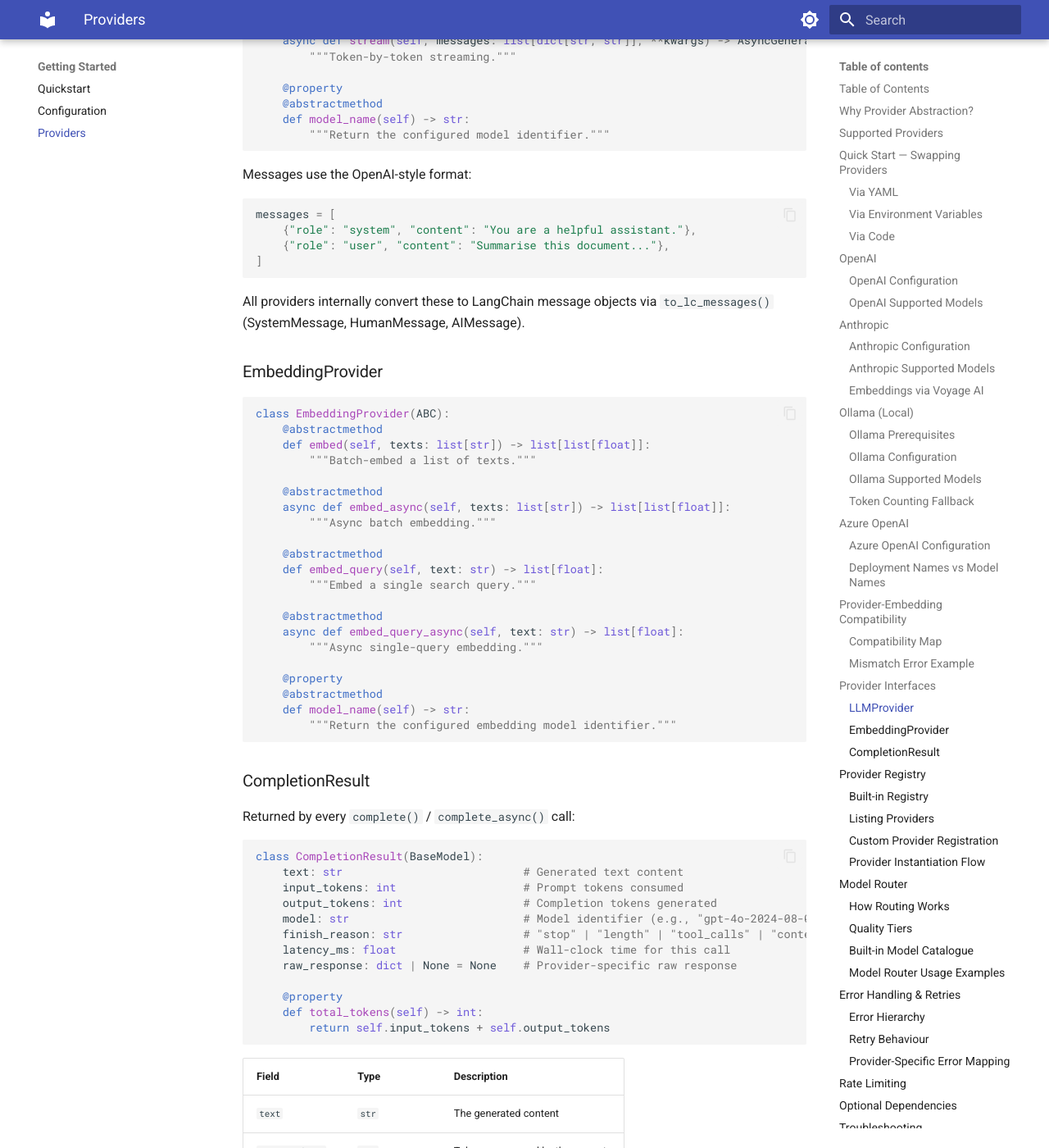
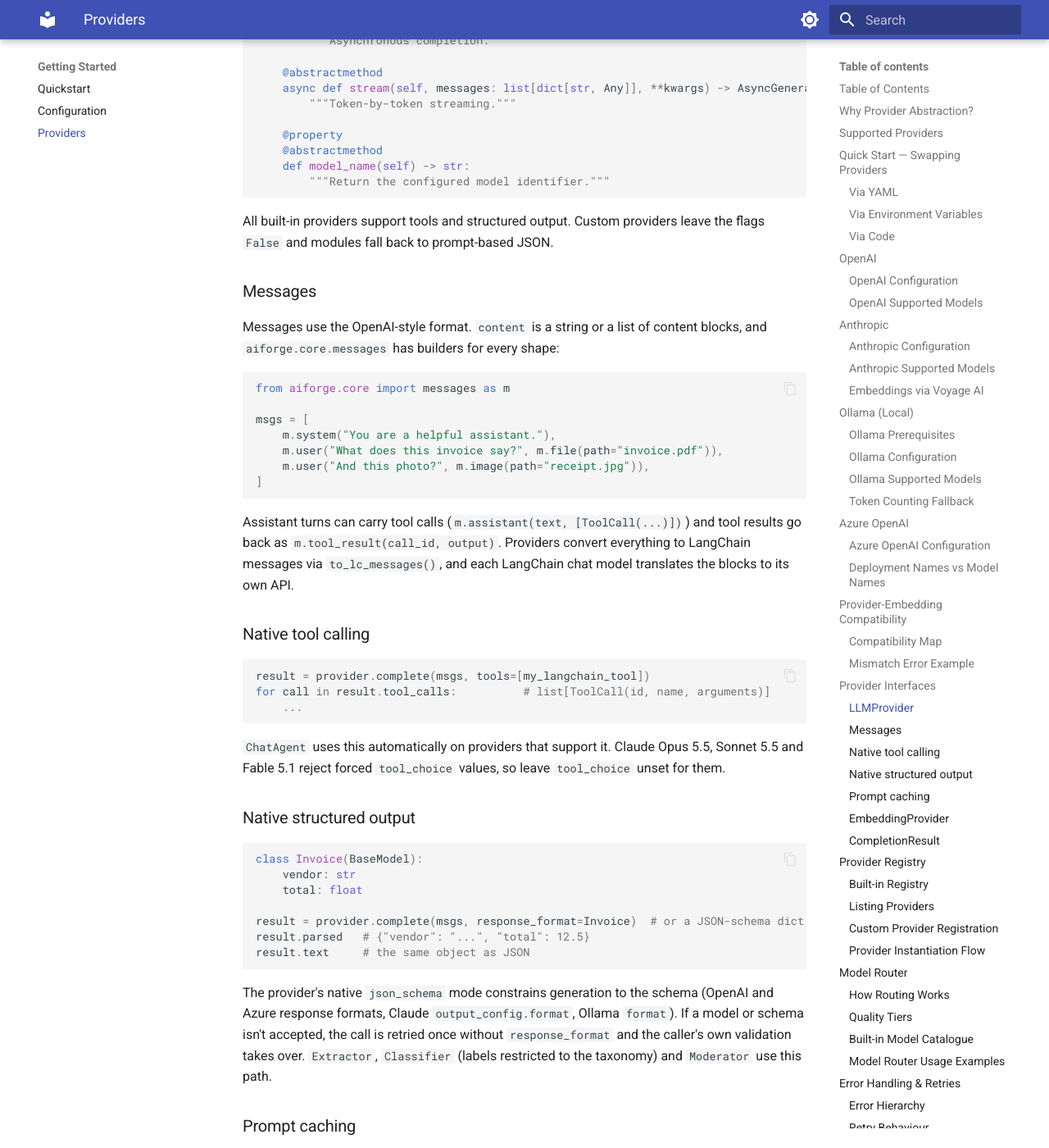
Before and after one commit to kushangpatel/aiforge, an MkDocs documentation site: the page built from docs/providers.md, in a window 1280 px wide and 1400 px high, scrolled down 11971 px. Shown: the whole window at 82% size. Built offline with MkDocs 1.6.1 and Material for MkDocs 9.7.7, drawn with Linux system fonts in a browser that asks for light colours; some of the changed text lies outside the part shown.

Commit message:
MCP: add the Streamable HTTP transport and fix tools on mcp 2.x
- New "streamable_http" transport (alias "http") with optional headers,
  using the SDK's streamable_http_client. "sse" still works but now
  emits a DeprecationWarning, matching the MCP spec.
- mcp 2.x renamed Tool.inputSchema to input_schema, which made
  get_langchain_tools() raise on any fresh install. Read the new name
  and require mcp>=2.0.
- End-to-end test against a real local MCP server over Streamable HTTP.
- Docs for the provider features from the previous commit.

Co-Authored-By: Claude Opus 5.5 (1M context) <noreply@anthropic.com>
Claude-Session: https://claude.ai/code/session_01UQeHU9MYZHyV8HVwP4Wf9E

````diff
--- a/docs/providers.md
+++ b/docs/providers.md
@@ -404,19 +404,22 @@ All providers implement two abstract base classes defined in
 
 ```python
 from abc import ABC, abstractmethod
-from typing import AsyncGenerator
+from typing import Any, AsyncGenerator
 
 class LLMProvider(ABC):
+    supports_tools: bool = False              # accepts tools= / tool_choice=
+    supports_structured_output: bool = False  # accepts response_format=
+
     @abstractmethod
-    def complete(self, messages: list[dict[str, str]], **kwargs) -> CompletionResult:
+    def complete(self, messages: list[dict[str, Any]], **kwargs) -> CompletionResult:
         """Synchronous completion."""
 
     @abstractmethod
-    async def complete_async(self, messages: list[dict[str, str]], **kwargs) -> CompletionResult:
+    async def complete_async(self, messages: list[dict[str, Any]], **kwargs) -> CompletionResult:
         """Asynchronous completion."""
 
     @abstractmethod
-    async def stream(self, messages: list[dict[str, str]], **kwargs) -> AsyncGenerator[str, None]:
+    async def stream(self, messages: list[dict[str, Any]], **kwargs) -> AsyncGenerator[str, None]:
         """Token-by-token streaming."""
 
     @property
@@ -425,17 +428,75 @@ class LLMProvider(ABC):
         """Return the configured model identifier."""
 ```
 
-Messages use the OpenAI-style format:
+All built-in providers support tools and structured output. Custom providers
+leave the flags `False` and modules fall back to prompt-based JSON.
+
+### Messages
+
+Messages use the OpenAI-style format. `content` is a string or a list of
+content blocks, and `aiforge.core.messages` has builders for every shape:
 
 ```python
-messages = [
-    {"role": "system", "content": "You are a helpful assistant."},
-    {"role": "user", "content": "Summarise this document..."},
+from aiforge.core import messages as m
+
+msgs = [
+    m.system("You are a helpful assistant."),
+    m.user("What does this invoice say?", m.file(path="invoice.pdf")),
+    m.user("And this photo?", m.image(path="receipt.jpg")),
 ]
 ```
 
-All providers internally convert these to LangChain message objects via
-`to_lc_messages()` (SystemMessage, HumanMessage, AIMessage).
+Assistant turns can carry tool calls (`m.assistant(text, [ToolCall(...)])`)
+and tool results go back as `m.tool_result(call_id, output)`. Providers
+convert everything to LangChain messages via `to_lc_messages()`, and each
+LangChain chat model translates the blocks to its own API.
+
+### Native tool calling
+
+```python
+result = provider.complete(msgs, tools=[my_langchain_tool])
+for call in result.tool_calls:          # list[ToolCall(id, name, arguments)]
+    ...
+```
+
+`ChatAgent` uses this automatically on providers that support it. Claude
+Opus 5.5, Sonnet 5.5 and Fable 5.1 reject forced `tool_choice` values, so
+leave `tool_choice` unset for them.
+
+### Native structured output
+
+```python
+class Invoice(BaseModel):
+    vendor: str
+    total: float
+
+result = provider.complete(msgs, response_format=Invoice)  # or a JSON-schema dict
+result.parsed   # {"vendor": "...", "total": 12.5}
+result.text     # the same object as JSON
+```
+
+The provider's native `json_schema` mode constrains generation to the schema
+(OpenAI and Azure response formats, Claude `output_config.format`, Ollama
+`format`). If a model or schema isn't accepted, the call is retried once
+without `response_format` and the caller's own validation takes over.
+`Extractor`, `Classifier` (labels restricted to the taxonomy) and `Moderator`
+use this path.
+
+### Prompt caching
+
+`PROMPT_CACHE` controls Anthropic prompt caching:
+
+| Value | Behaviour |
+|-------|-----------|
+| `system` (default) | Cache breakpoint on the system prompt, so tools + system prompt are reused |
+| `auto` | Top-level automatic caching, which also reuses a growing conversation history |
+| `off` | No breakpoints |
+
+OpenAI and Azure cache long prompts automatically. Either way, cached input
+tokens are reported on `CompletionResult.cache_read_tokens` /
+`cache_write_tokens` and priced at the discounted rate (Claude: reads 0.1x,
+writes 1.25x; OpenAI: reads 0.5x). Override with `cache_read` / `cache_write`
+keys in `pricing:`.
 
 ### EmbeddingProvider
 
@@ -474,6 +535,10 @@ class CompletionResult(BaseModel):
     output_tokens: int                  # Completion tokens generated
     model: str                          # Model identifier (e.g., "gpt-4o-2024-08-06")
     finish_reason: str                  # "stop" | "length" | "tool_calls" | "content_filter"
+    tool_calls: list[ToolCall] = []     # Native tool calls requested by the model
+    parsed: dict | None = None          # Schema-validated object (response_format=)
+    cache_read_tokens: int = 0          # Input tokens served from the prompt cache
+    cache_write_tokens: int = 0         # Input tokens written to the prompt cache
     latency_ms: float                   # Wall-clock time for this call
     raw_response: dict | None = None    # Provider-specific raw response
 
@@ -489,9 +554,13 @@ class CompletionResult(BaseModel):
 | `output_tokens` | `int` | Tokens generated in the response |
 | `model` | `str` | Exact model version used |
 | `finish_reason` | `str` | Why generation stopped |
+| `tool_calls` | `list[ToolCall]` | Tool calls requested by the model |
+| `parsed` | `dict \| None` | Structured output, when `response_format` was used |
+| `cache_read_tokens` / `cache_write_tokens` | `int` | Prompt-cache usage, included in `input_tokens` |
 | `latency_ms` | `float` | Wall-clock time in milliseconds |
 | `raw_response` | `dict \| None` | Full provider-specific payload |
 | `total_tokens` | `int` (property) | `input_tokens + output_tokens` |
+| `cost` | `float` (property) | USD cost, with cached tokens at their own rates |
 
 ---
 
--- a/pyproject.toml
+++ b/pyproject.toml
@@ -60,7 +60,7 @@ observability = [
     "langsmith>=0.1.0",
 ]
 docs = ["pypdf>=4.0.0", "python-docx>=1.0.0"]
-mcp = ["mcp>=1.0.0"]
+mcp = ["mcp>=2.0.0"]
 site = [
     "mkdocs>=1.6.0",
     "mkdocs-material>=9.5.0",
@@ -74,7 +74,7 @@ dev = [
     "httpx>=0.27.0",
 ]
 all = [
-    "mcp>=1.0.0",
+    "mcp>=2.0.0",
     "langchain-openai>=0.2.0",
     "langchain-anthropic>=0.2.0",
     "langchain-voyageai>=0.2.0",
````
Also changed, not shown: docs/configuration.md (+3 -0 lines), docs/mcp.md (+15 -8 lines), docs/modules/chat.md (+5 -4 lines), 4 other files.
